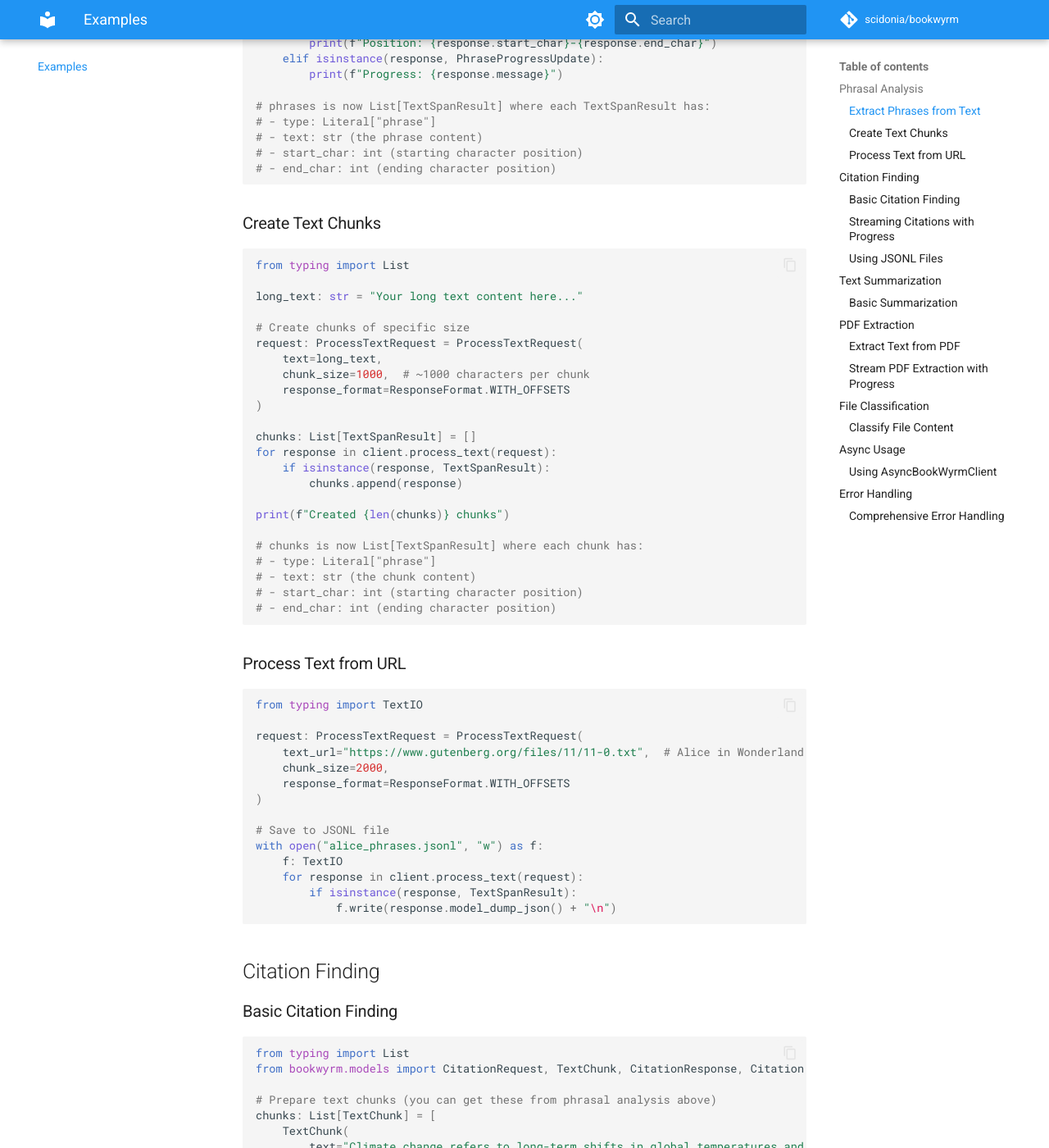
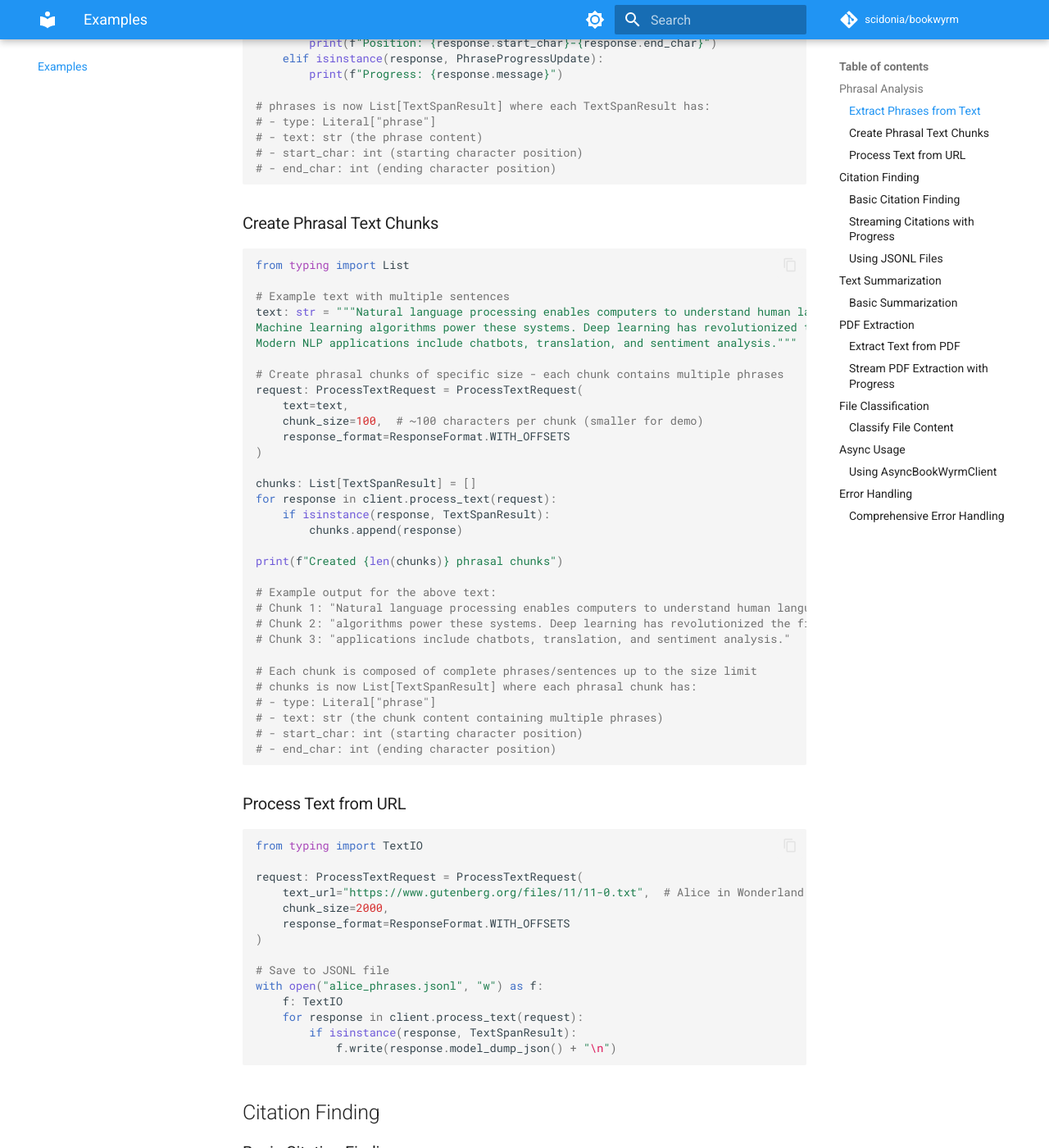
Before and after one commit to scidonia/bookwyrm-client, an MkDocs documentation site: the page built from docs/examples.md, in a window 1280 px wide and 1400 px high, scrolled down 795 px. Shown: the whole window at 82% size. Built offline with MkDocs 1.6.1 and Material for MkDocs 9.7.7, drawn with Linux system fonts in a browser that asks for light colours; comment, search, counter and statistics services are not loaded.

Commit message:
docs: update text chunking example to demonstrate phrasal chunks
Co-authored-by: aider (anthropic/claude-sonnet-4-20250514) <aider@aider.chat>

````diff
--- a/docs/examples.md
+++ b/docs/examples.md
@@ -41,17 +41,20 @@ for response in client.process_text(request):
 # - end_char: int (ending character position)
 ```
 
-### Create Text Chunks
+### Create Phrasal Text Chunks
 
 ```python
 from typing import List
 
-long_text: str = "Your long text content here..."
+# Example text with multiple sentences
+text: str = """Natural language processing enables computers to understand human language.
+Machine learning algorithms power these systems. Deep learning has revolutionized the field.
+Modern NLP applications include chatbots, translation, and sentiment analysis."""
 
-# Create chunks of specific size
+# Create phrasal chunks of specific size - each chunk contains multiple phrases
 request: ProcessTextRequest = ProcessTextRequest(
-    text=long_text,
-    chunk_size=1000,  # ~1000 characters per chunk
+    text=text,
+    chunk_size=100,  # ~100 characters per chunk (smaller for demo)
     response_format=ResponseFormat.WITH_OFFSETS
 )
 
@@ -60,11 +63,17 @@ for response in client.process_text(request):
     if isinstance(response, TextSpanResult):
         chunks.append(response)
 
-print(f"Created {len(chunks)} chunks")
+print(f"Created {len(chunks)} phrasal chunks")
 
-# chunks is now List[TextSpanResult] where each chunk has:
+# Example output for the above text:
+# Chunk 1: "Natural language processing enables computers to understand human language. Machine learning"
+# Chunk 2: "algorithms power these systems. Deep learning has revolutionized the field. Modern NLP"
+# Chunk 3: "applications include chatbots, translation, and sentiment analysis."
+
+# Each chunk is composed of complete phrases/sentences up to the size limit
+# chunks is now List[TextSpanResult] where each phrasal chunk has:
 # - type: Literal["phrase"]
-# - text: str (the chunk content)
+# - text: str (the chunk content containing multiple phrases)
 # - start_char: int (starting character position)
 # - end_char: int (ending character position)
 ```
````
